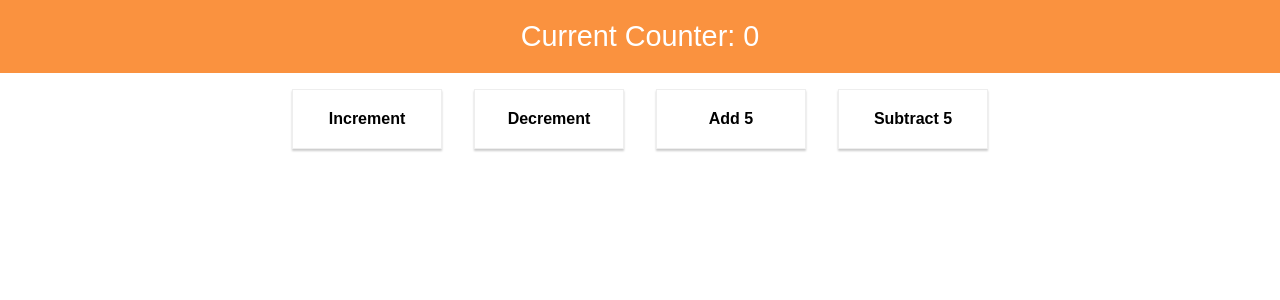
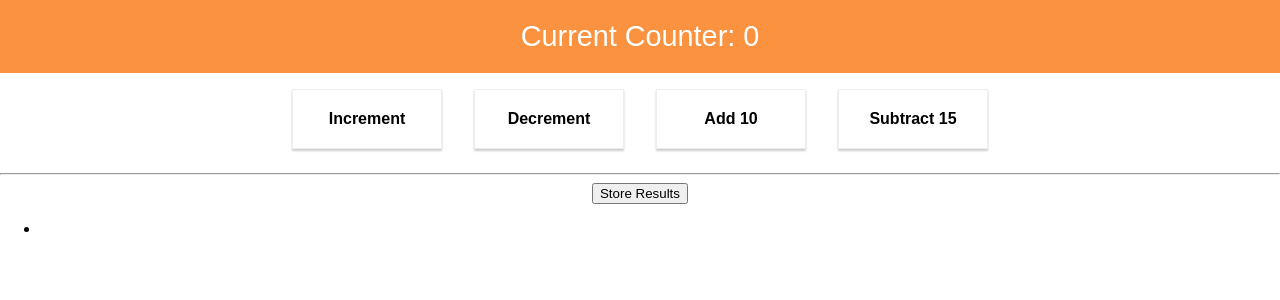
Before and after one commit to Jason-Carrillo/React-Redux, a React (Create React App) app: page / in a window 1280 px wide. Shown: the top 300 px of the page. Built offline with nearby package versions, Linux system fonts and the light colour scheme.

Commit message:
added id to store results

```diff
--- a/src/containers/Counter/Counter.js
+++ b/src/containers/Counter/Counter.js
@@ -31,9 +31,14 @@ class Counter extends Component {
             <div>
                 <CounterOutput value={this.props.ctr} />
                 <CounterControl label="Increment" clicked={this.props.onIncrementCounter} />
-                <CounterControl label="Decrement" clicked={() => this.counterChangedHandler( 'dec' )}  />
-                <CounterControl label="Add 5" clicked={() => this.counterChangedHandler( 'add', 5 )}  />
-                <CounterControl label="Subtract 5" clicked={() => this.counterChangedHandler( 'sub', 5 )}  />
+                <CounterControl label="Decrement" clicked={this.props.onDecrementCounter}  />
+                <CounterControl label="Add 10" clicked={() => this.counterChangedHandler( 'add', 5 )}  />
+                <CounterControl label="Subtract 15" clicked={() => this.counterChangedHandler( 'sub', 5 )}  />
+            <hr />
+            <button onClick={this.props.onStoreResults}>Store Results</button>
+            <ul>
+                <li onClick={this.props.onDeleteResults} ></li>
+            </ul>
             </div>
         );
     }
@@ -41,13 +46,19 @@ class Counter extends Component {
 
 const mapStatetoProps = state => {
     return {
-        ctr: state.counter
+        ctr: state.counter,
+        storeResults: state.results
     };
 }
 
 const mapDispatchToProps = dispatch => {
     return {
-        onIncrementCounter: () => dispatch({type: 'INCREMENT'})
+        onIncrementCounter: () => dispatch({type: 'INCREMENT'}),
+        onDecrementCounter: () => dispatch({type: 'DECREMENT'}),
+        onAddCounter: () => dispatch({type: 'ADD', val: 10 }),
+        onSubtractCounter: () => dispatch({type: 'SUBTRACT', val: 15}),
+        onStoreResults: () =>dispatch({type: 'STORE_RESULT'}),
+        onDeleteResults: () =>dispatch({type: 'DELETE_RESULT'})
     };
 };
 
--- a/src/store/reducer.js
+++ b/src/store/reducer.js
@@ -6,20 +6,28 @@ const initialState = {
 const reducer = (state = initialState, action) => {
     switch(action.type) {
         case 'INCREMEMNT':
-        return {
-            counter: state.counter + 1
-        }
+            const newState = Object.assign({},state);
+            newState.counter = state.counter + 1
+            return newState
         case 'DECREMENT':
         return {
+            ...state,
             counter: state.counter - 1
         }
         case 'ADD':
         return {
+            ...state,
             counter: state.counter + action.val
         }
         case 'SUBTRACT':
         return {
+            ...state,
             counter: state.counter - action.val
+        }
+        case 'STORE_RESULT':
+        return {
+            ...state,
+            results: state.results.concat({id: new Date() , value: state.counter})
         }
     }
     return state;
```
